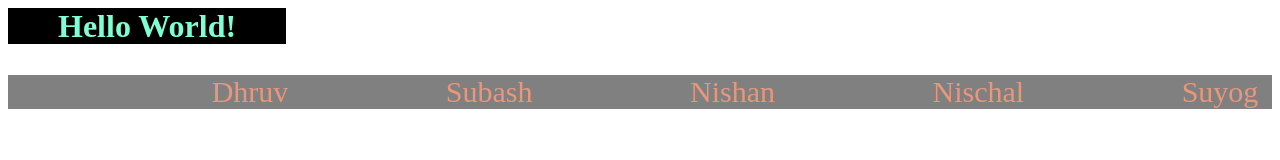
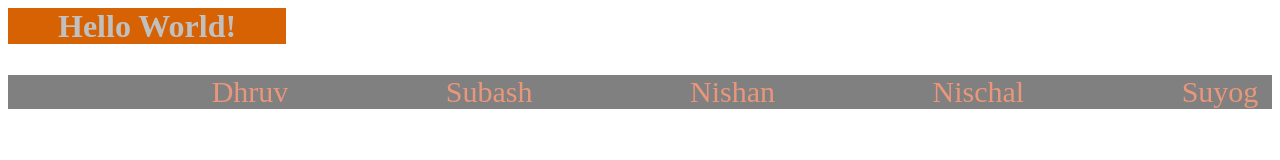
Before and after one commit to dbpthk/hello-world, a plain HTML site: page index.html in a window 1280 px wide. Drawn offline with Linux system fonts and the light colour scheme.

Commit message:
styles.css modified

```diff
--- a/styles.css
+++ b/styles.css
@@ -1,6 +1,6 @@
 h1{
-    color: aquamarine;
-    background: black;
+    color:silver;
+    background: rgb(214, 98, 3);
     display: inline;
     padding: 0px 50px 0px 50px;
 }
```
